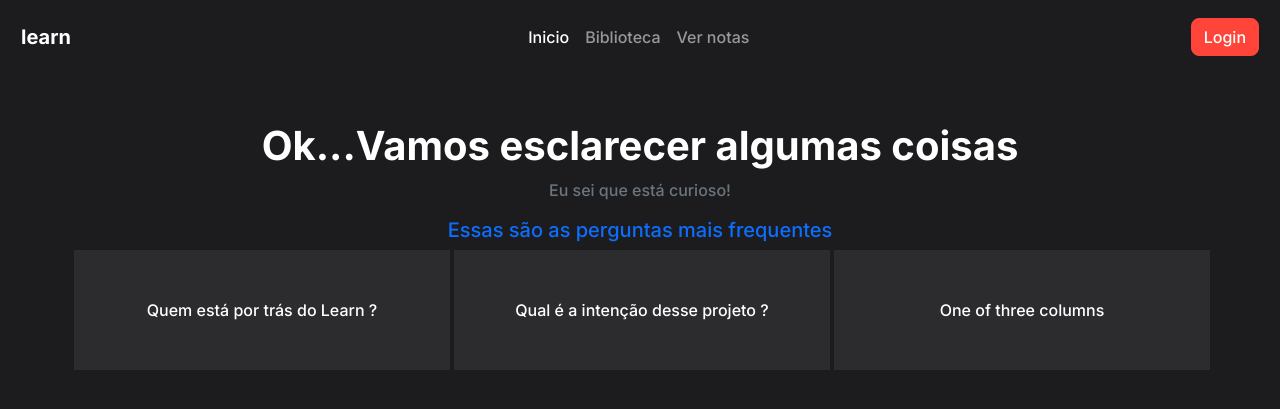
After one commit to dev-lucasborges/project-learn, a PHP site: page /html/about.html in a window 1280 px wide. The commit adds this page. Shown: the top 409 px of the page. Run offline with PHP 8.4, Linux system fonts and the light colour scheme; some libraries are stand-ins or nearby versions.

Commit message:
version 1.6.8

```diff
--- /dev/null
+++ b/css/about.css
@@ -0,0 +1,96 @@
+:root {
+    /* tomato */
+    --primary-color: 255, 69, 58;
+    /*#ff453a*/
+    --hover-primary: 223, 45, 34;
+
+    /* white */
+    --text-color: 255, 256, 256;
+
+    /* gray-f*/
+    --secondary-color: 18, 18, 18;
+
+    /* gray-w*/
+    --body-color-dark: 28, 28, 30;
+    /*#1c1c1e*/
+    --body-color-dark2: 44, 44, 46;
+    /*#2c2c2e*/
+    --body-color-dark3: 58,58, 60;
+
+    /*green*/
+    --text-green-color: 48, 309, 88;
+    /*yellow*/
+    --text-yellow-color: 255, 214, 10;
+    /*red*/
+    --text-red-color: 255, 69, 58;
+  }
+
+  /*      REUSABLE CSS        */
+
+  ::-webkit-scrollbar {
+    width: 2px;
+  }
+
+  ::-webkit-scrollbar-thumb {
+    background: rgb(var(--body-color-dark2));
+    border-radius: 9px;
+  }
+
+  html {
+    scroll-behavior: smooth;
+  }
+
+  body {
+    font-family: 'Inter', sans-serif;
+    background-color: rgb(var(--body-color-dark));
+    margin: 0;
+    color: white;
+  }
+
+  a {
+    text-decoration: none;
+    color: white;
+  }
+
+  a:visited {
+    color: white;
+  }
+
+  /*      REUSABLE END        */
+
+  /*      NAVBAR      */
+
+* {
+  margin: 0;
+  padding: 0;
+  box-sizing: border-box;
+}
+
+.logo{
+    font-weight: 700;
+    text-transform: lowercase;
+}
+
+header{
+  padding: 9px;
+  position: sticky;
+  top: 0;
+  left: 0;
+  right: 0;
+  z-index: 999;
+  transition: background 250ms ease-in;
+}
+
+/*        NAVBAR END      */
+
+.main-text{
+    font-weight: 700;
+}
+
+.bg-dark2{
+    background-color: rgb(var(--body-color-dark2));
+}
+
+.bg-dark3{
+    background-color: black;
+}
--- a/css/main__2style.css
+++ b/css/main__2style.css
@@ -38,7 +38,7 @@ body {
 }
 
 .container2 p span.typed-text {
-  font-size: 2.7rem;
+  font-size: calc(1.775rem + 1.5vw);
   font-weight: bold;
   color: rgb(var(--primary-color));
 }
@@ -154,6 +154,7 @@ header{
 
 .sec2{
     text-align: center;
+    transition: all 1s;
 }
 
 .frh2{
--- /dev/null
+++ b/html/about.html
@@ -0,0 +1,68 @@
+<!DOCTYPE html>
+<html lang="en">
+<head>
+    <meta charset="UTF-8">
+    <meta http-equiv="X-UA-Compatible" content="IE=edge">
+    <meta name="viewport" content="width=device-width, initial-scale=1.0">
+    <title>Learn - Sobre</title>
+    <!--------------------------------- links-------------------------------------->
+    <link rel="stylesheet" href="../css/bootstrap.css">
+    <link rel="stylesheet" href="../css/about.css">
+    <link rel="stylesheet" href="https://unicons.iconscout.com/release/v4.0.0/css/line.css">
+    <link rel="preconnect" href="https://fonts.googleapis.com">
+    <link rel="preconnect" href="https://fonts.gstatic.com" crossorigin>
+    <link href="https://fonts.googleapis.com/css2?family=Inter:wght@200;500;700&display=swap" rel="stylesheet">
+    <script src="./js/sistema_de_busca.js"></script>
+    <script src="https://cdn.jsdelivr.net/npm/bootstrap@5.0.2/dist/js/bootstrap.bundle.min.js" integrity="sha384-MrcW6ZMFYlzcLA8Nl+NtUVF0sA7MsXsP1UyJoMp4YLEuNSfAP+JcXn/tWtIaxVXM" crossorigin="anonymous"></script>
+    <script src="https://kit.fontawesome.com/15abb0f24e.js" crossorigin="anonymous"></script>
+</head>
+<body>
+        <!------------------------------------- navbar ------------------------------------>
+<header>
+    <nav class="navbar navbar-expand-lg navbar-dark " id="mainNav" role="navigation">
+      <div class="container-fluid">
+        <a class="navbar-brand logo" href="#">Learn</a>
+        <button class="navbar-toggler" type="button" data-bs-toggle="collapse" data-bs-target="#navbarSupportedContent" aria-controls="navbarSupportedContent" aria-expanded="false" aria-label="Toggle navigation">
+          <span class="navbar-toggler-icon"></span>
+        </button>
+        <div class="collapse navbar-collapse" id="navbarSupportedContent">
+          <ul class="navbar-nav mx-auto mb-2 mb-lg-0">
+            <li class="nav-item">
+              <a class="nav-link active" aria-current="page" href="#">Inicio</a>
+            </li>
+            <li class="nav-item">
+              <a class="nav-link" href="./html/library.html">Biblioteca</a>
+            </li>
+            <li class="nav-item">
+              <a class="nav-link" href="./html/index2.html">Ver notas</a>
+            </li>
+          </ul>
+          <form>
+            <a class="btn btn-primary" href="./login-form.html">Login</a>
+          </form>
+        </div>
+      </div>
+    </nav>
+  </header>
+
+  <main>
+      <section class="container-fluid mt-5 text-center">
+          <h1 class="h1 main-text">Ok...Vamos esclarecer algumas coisas</h1>
+          <p class="text-muted">Eu sei que está curioso!</p>
+          <h1 class="text-primary h5">Essas são as perguntas mais frequentes</h1>
+          <div class="container">
+            <div class="row align-items-center">
+              <div class="col bg-dark2 p-5 ms-1">
+                Quem está por trás do Learn ?
+              </div>
+
+              <div class="col bg-dark2 p-5 ms-1">
+                Qual é a intenção desse projeto ?
+              </div>
+              <div class="col bg-dark2 p-5 ms-1">
+                One of three columns
+              </div>
+      </section>
+  </main>
+</body>
+</html>
--- a/html/index2.html
+++ b/html/index2.html
@@ -17,6 +17,7 @@
     <link href="https://fonts.googleapis.com/css2?family=Inter:wght@200;500;700&display=swap" rel="stylesheet">
     <script src="../js/sistema_de_busca.js"></script>
     <script src="https://cdn.jsdelivr.net/npm/bootstrap@5.0.2/dist/js/bootstrap.bundle.min.js" integrity="sha384-MrcW6ZMFYlzcLA8Nl+NtUVF0sA7MsXsP1UyJoMp4YLEuNSfAP+JcXn/tWtIaxVXM" crossorigin="anonymous"></script>
+    <script src="https://cdnjs.cloudflare.com/ajax/libs/rellax/1.12.1/rellax.min.js" integrity="sha512-f5HTYZYTDZelxS7LEQYv8ppMHTZ6JJWglzeQmr0CVTS70vJgaJiIO15ALqI7bhsracojbXkezUIL+35UXwwGrQ==" crossorigin="anonymous" referrerpolicy="no-referrer"></script>
 <!------------------------------------- links end's-------------------------------->
 </head>
 <header>
```
Also changed, not shown: index.html (+13 -5 lines), js/app.js (line endings or trailing spaces).
